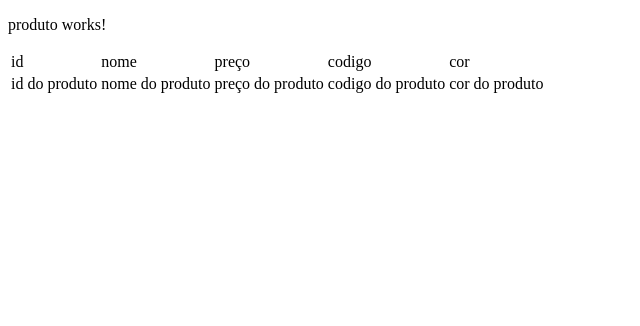
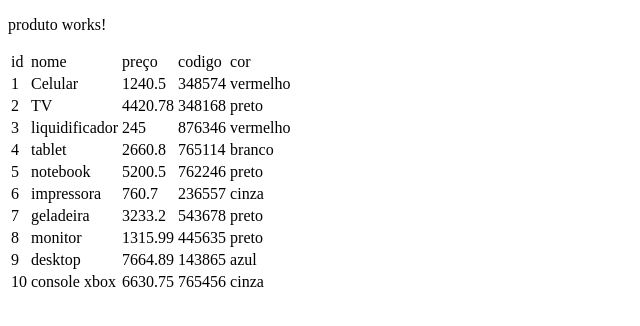
Before and after one commit to Heberty123/EWEB-Cadastro_Produtos, an Angular app: page / in a window 1280 px wide. Shown: the top 326 px of the page, without its empty margins (0-640 px from the left). Built offline with nearby package versions, Linux system fonts and the light colour scheme.

Commit message:
component father already get all product from product service

```diff
--- a/src/app/produto/produto.component.html
+++ b/src/app/produto/produto.component.html
@@ -9,11 +9,11 @@
         <td>codigo</td>
         <td>cor</td>
     </tr>
-    <tr>
-        <td>id do produto</td>
-        <td>nome do produto</td>
-        <td>preço do produto</td>
-        <td>codigo do produto</td>
-        <td>cor do produto</td>
+    <tr *ngFor="let produto of produtos">
+        <td>{{produto.id}}</td>
+        <td>{{produto.name}}</td>
+        <td>{{produto.preco}}</td>
+        <td>{{produto.codigo}}</td>
+        <td>{{produto.cor}}</td>
     </tr>
 </table>
--- a/src/app/produto/produto.component.ts
+++ b/src/app/produto/produto.component.ts
@@ -1,4 +1,6 @@
 import { Component, OnInit } from '@angular/core';
+import { ProdutoService } from '../produto.service';
+import { Produto } from '../produto';
 
 @Component({
   selector: 'app-produto',
@@ -7,9 +9,17 @@ import { Component, OnInit } from '@angular/core';
 })
 export class ProdutoComponent implements OnInit {
 
-  constructor() { }
+  produtos: Produto[] = [];
+
+  constructor(private produtoService: ProdutoService) { }
+
+  getProdutos(): void {
+    this.produtoService.getProdutos()
+      .subscribe(prod => this.produtos = prod);
+  }
 
   ngOnInit(): void {
+    this.getProdutos();
   }
 
 }
```
